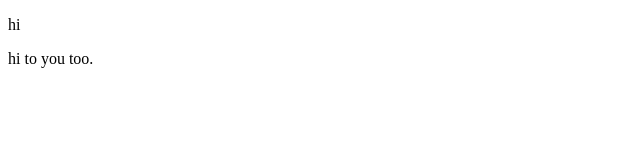
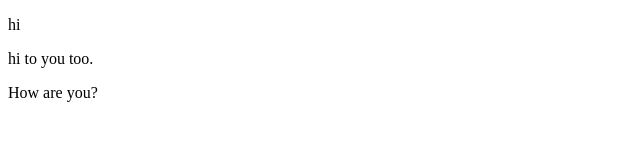
Before and after one commit to CurlyCutie/1stproject, a plain HTML site: page index.html in a window 1280 px wide. Shown: the whole page, without its empty margins (0-640 px from the left). Drawn offline with Linux system fonts and the light colour scheme.

Commit message:
New
Do you see my changes?

```diff
--- a/index.html
+++ b/index.html
@@ -13,6 +13,7 @@
     <p>
         hi to you too.
     </p>
-
+        How are you?
+    </p>
 </body>
 </html>
```
